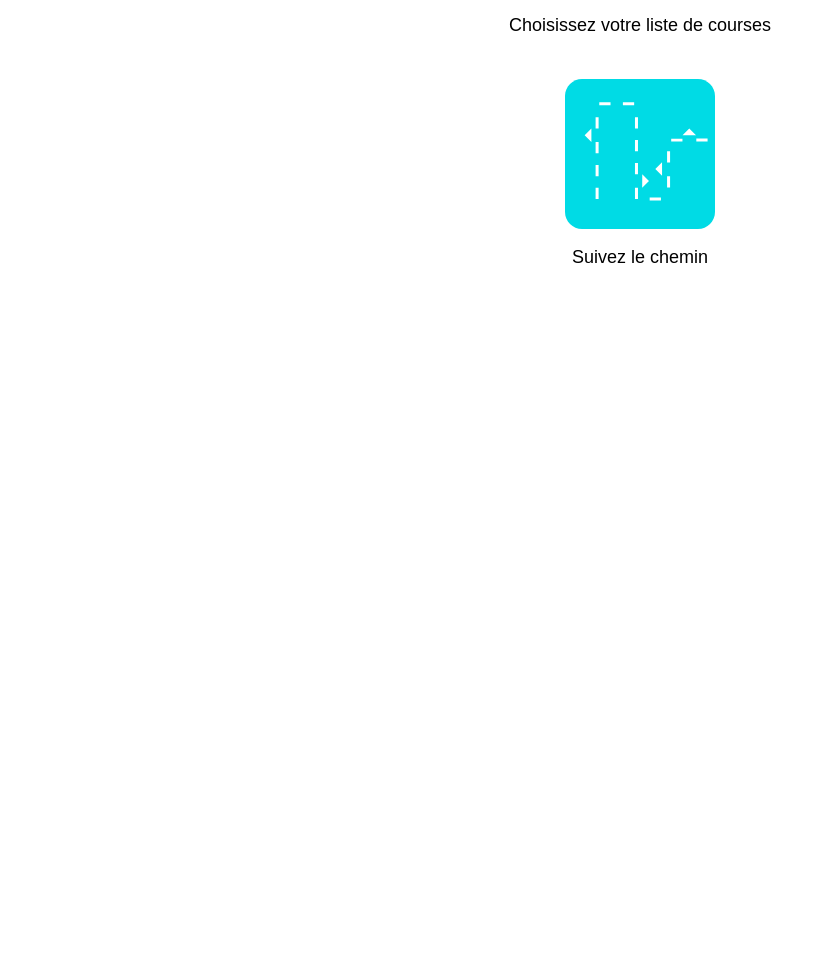
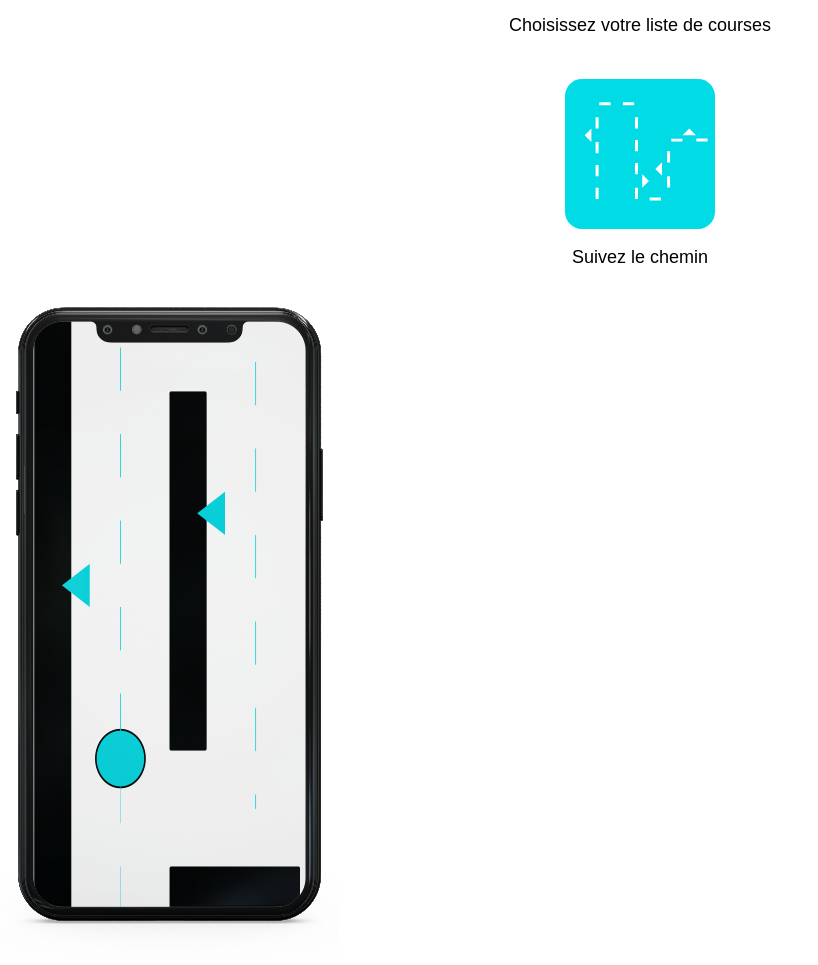
Before and after one commit to QuentinGolinveau/tfa, a website: page src/index.html in a window 1280 px wide. Shown: the part 1011-1976 px from the top of the page, without its empty margins (0-818 px from the left). Before the commit the page ends 1297 px from the top, so only its background shows below. Drawn offline with nearby package versions, Linux system fonts and the light colour scheme; files that its build step writes are made by us from their sources; a web font is replaced by a local one.

Commit message:
AVCMT 24/04

```diff
--- a/src/index.html
+++ b/src/index.html
@@ -60,6 +60,9 @@
 				<p>Suivez le chemin</p>
 			</div>
 		</section>
+		<section>
+			<img src="assets/images/mocku_up_local.png" alt="">
+		</section>
 	</main>
 	<script src="/assets/js/main.min.js" ></script>
 </body>
```
Also changed, not shown: src/assets/images/mocku_up_local.png (added).
